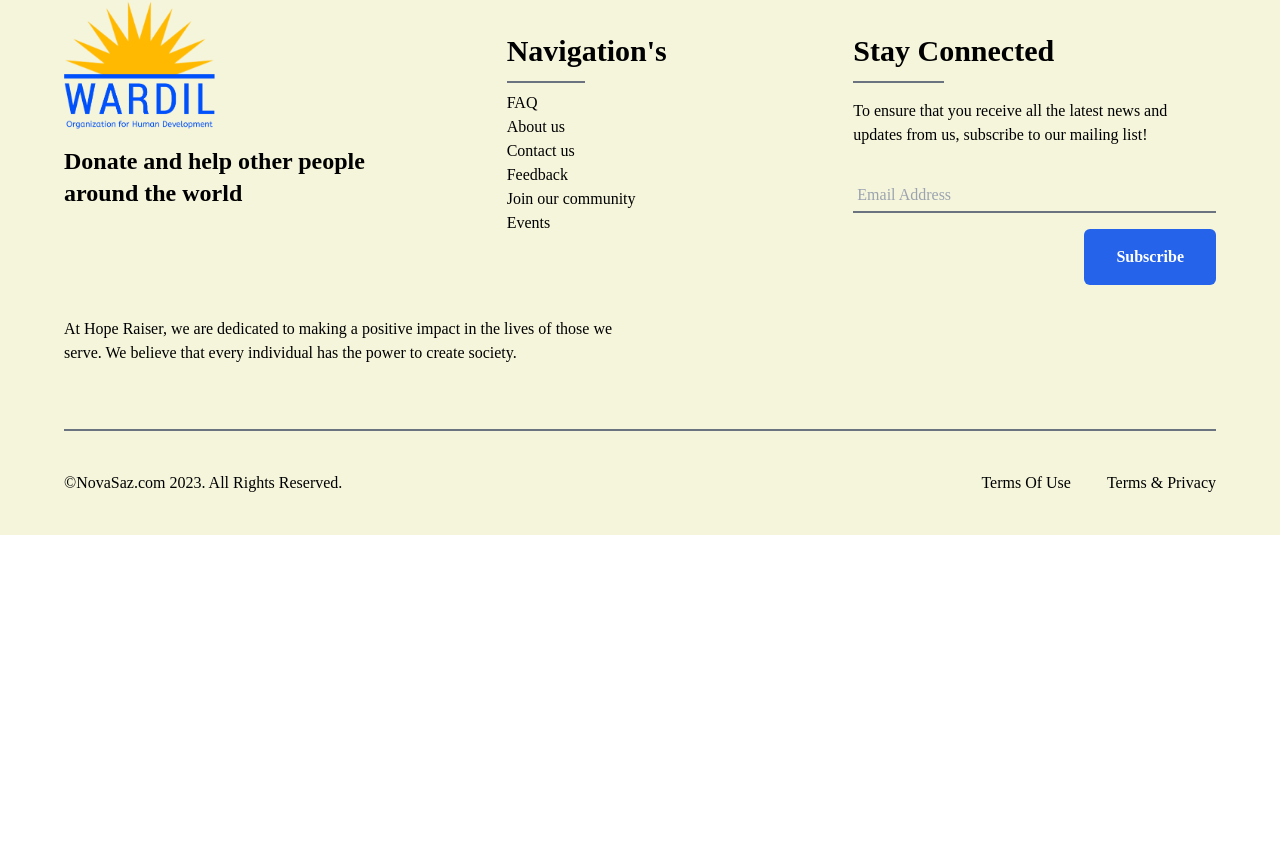
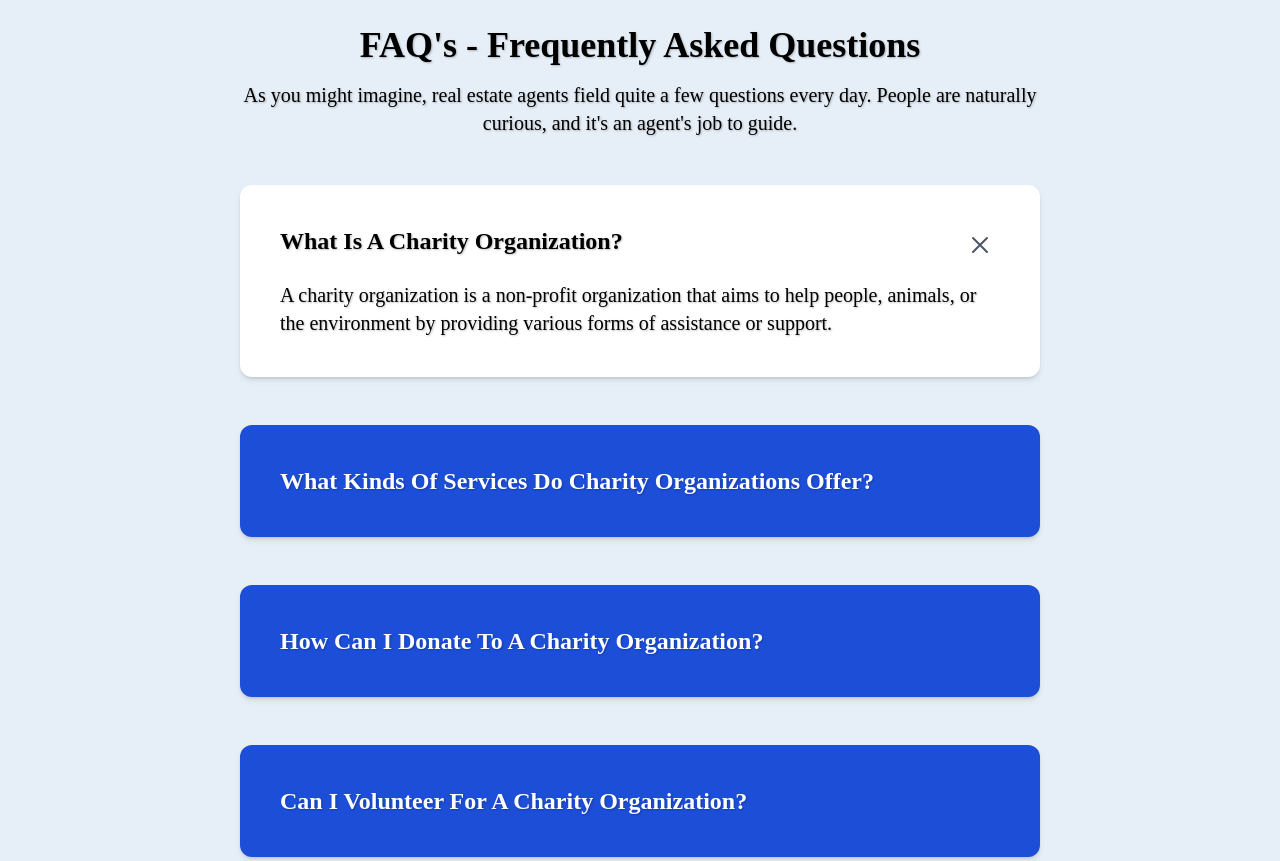
Before and after one commit to NovaSaz-old/Wardil, a React (Vite) app: page / in a window 1280 px wide. Shown: the part 6039-6900 px from the top of the page. Before the commit the page ends 6574 px from the top, so only its background shows below. Built offline with nearby package versions, Linux system fonts and the light colour scheme.

Commit message:
finishing the FAQ element

```diff
--- a/src/components/AboutUsSection.jsx
+++ b/src/components/AboutUsSection.jsx
@@ -160,9 +160,8 @@ export default function AboutUsSection() {
           <EventCard />
           <EventCard />
         </div>
-
-        <FAQ />
       </div>
+      <FAQ />
     </div>
   );
 }
--- a/src/components/FAQ.jsx
+++ b/src/components/FAQ.jsx
@@ -1,7 +1,73 @@
+import { IoCloseOutline } from "react-icons/io5";
+
 export default function FAQ() {
   return (
-    <div>
-      <div>faq u</div>
+    <div className="bg-[#E6EEF7] px-4 py-8 ss:p-8 sm:p-24 xl:px-60 xl:py-32">
+      <div className="grid grid-cols-1 gap-8 xl:gap-12">
+        <div
+          style={{ textShadow: "1px 1px 2px rgba(0, 0, 0, 0.25)" }}
+          className="grid gap-4"
+        >
+          <h3 className="mb-0 text-center text-4xl font-semibold">
+            FAQ's - Frequently Asked Questions
+          </h3>
+          <p className="text-center text-xl font-medium">
+            As you might imagine, real estate agents field quite a few questions
+            every day. People are naturally curious, and it's an agent's job to
+            guide.
+          </p>
+        </div>
+
+        {/** First card with a close button */}
+        <div className="rounded-xl bg-white p-8 shadow-md drop-shadow-sm sm:p-10">
+          <div className="flex justify-between">
+            <h3
+              style={{ textShadow: "1px 1px 2px rgba(0, 0, 0, 0.25)" }}
+              className="text-2xl font-semibold"
+            >
+              What Is A Charity Organization?
+            </h3>
+            <button className="flex h-10 w-10 items-center justify-center rounded-full p-1 text-center hover:bg-gray-200">
+              <IoCloseOutline className="text-4xl text-gray-600" />
+            </button>
+          </div>
+          <p
+            style={{ textShadow: "1px 1px 2px rgba(0, 0, 0, 0.25)" }}
+            className="mt-4 text-xl"
+          >
+            A charity organization is a non-profit organization that aims to
+            help people, animals, or the environment by providing various forms
+            of assistance or support.
+          </p>
+        </div>
+
+        {/** Blue card sized buttons */}
+
+        <button className="rounded-xl bg-blue-700 p-8 shadow-md drop-shadow-sm hover:bg-blue-800 sm:p-10">
+          <h3
+            style={{ textShadow: "1px 1px 2px rgba(0, 0, 0, 0.25)" }}
+            className="text-left text-2xl font-semibold text-white"
+          >
+            What Kinds Of Services Do Charity Organizations Offer?
+          </h3>
+        </button>
+        <button className="rounded-xl bg-blue-700 p-8 shadow-md drop-shadow-sm hover:bg-blue-800 sm:p-10">
+          <h3
+            style={{ textShadow: "1px 1px 2px rgba(0, 0, 0, 0.25)" }}
+            className="text-left text-2xl font-semibold text-white"
+          >
+            How Can I Donate To A Charity Organization?
+          </h3>
+        </button>
+        <button className="rounded-xl bg-blue-700 p-8 shadow-md drop-shadow-sm hover:bg-blue-800 sm:p-10">
+          <h3
+            style={{ textShadow: "1px 1px 2px rgba(0, 0, 0, 0.25)" }}
+            className="text-left text-2xl font-semibold text-white"
+          >
+            Can I Volunteer For A Charity Organization?
+          </h3>
+        </button>
+      </div>
     </div>
   );
 }
```
